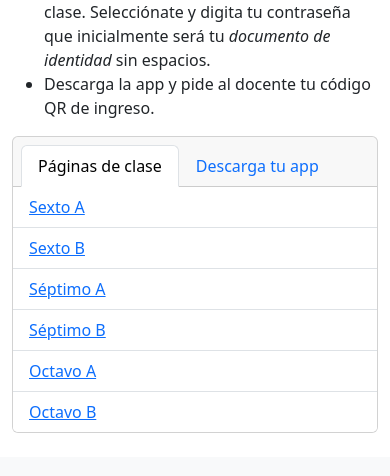
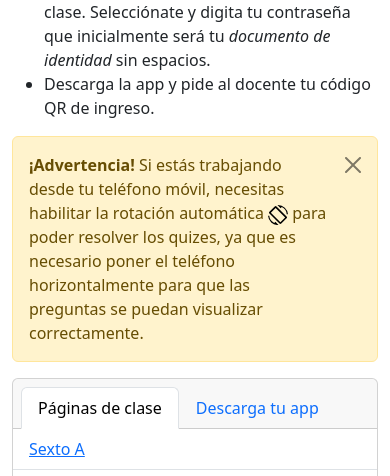
Before and after one commit to colegiopuente/math, a plain HTML site: page index.html in a window 390 px wide. Shown: the part 957-1433 px from the top of the page. Drawn offline with nearby package versions, Linux system fonts and the light colour scheme.

Commit message:
Add alert about mobile automatic rotation

```diff
--- a/index.html
+++ b/index.html
@@ -57,6 +57,13 @@
           <li>Desde un navegador usando el link de la clase. Selecciónate y digita tu contraseña que inicialmente será tu <span class="fst-italic">documento de identidad</span> sin espacios.</li>
           <li>Descarga la app y pide al docente tu código QR de ingreso.</li>
         </ul>
+
+        <div class="alert alert-warning alert-dismissible fade show" role="alert">
+          <strong>¡Advertencia!</strong> Si estás trabajando desde tu teléfono móvil, necesitas habilitar la rotación automática
+          <strong><svg xmlns="http://www.w3.org/2000/svg" style="width: 20px;" viewBox="0 0 30.5 30.63" id="phone-rotate"><g data-name="Layer 2"><g data-name="Layer 1"><path d="M21 3.22A13.39 13.39 0 0128.59 14H30.5A15.31 15.31 0 0015.25 0l-.84 0L19.27 4.9zM11.64 4.42L26.15 18.93l-7.29 7.29L4.35 11.7l7.29-7.28m0-2.75a1.91 1.91 0 00-1.35.56L2.17 10.35a1.91 1.91 0 000 2.71L17.51 28.4a2 2 0 001.36.56 1.91 1.91 0 001.35-.56l8.11-8.12a1.9 1.9 0 000-2.71L13 2.23a1.91 1.91 0 00-1.35-.56zM9.53 27.42A13.41 13.41 0 011.91 16.59H0a15.31 15.31 0 0015.25 14l.84 0-4.86-4.86z"></path></g></g></svg></strong>
+          para poder resolver los quizes, ya que es necesario poner el teléfono horizontalmente para que las preguntas se puedan visualizar correctamente.
+          <button type="button" class="btn-close" data-bs-dismiss="alert" aria-label="Close"></button>
+        </div>
 
         <div class="row row-cols-1 row-cols-md-2 row-cols-xl-3">
           <div class="col">
```
